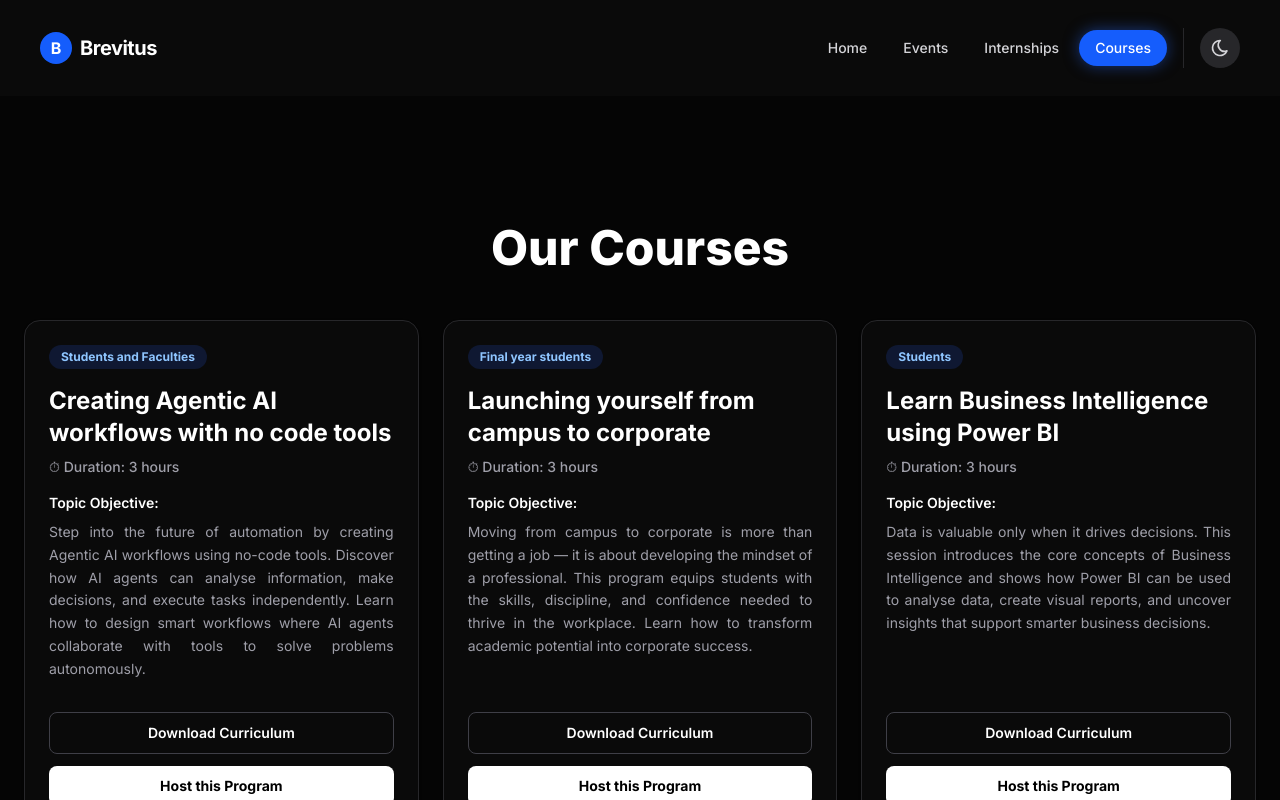
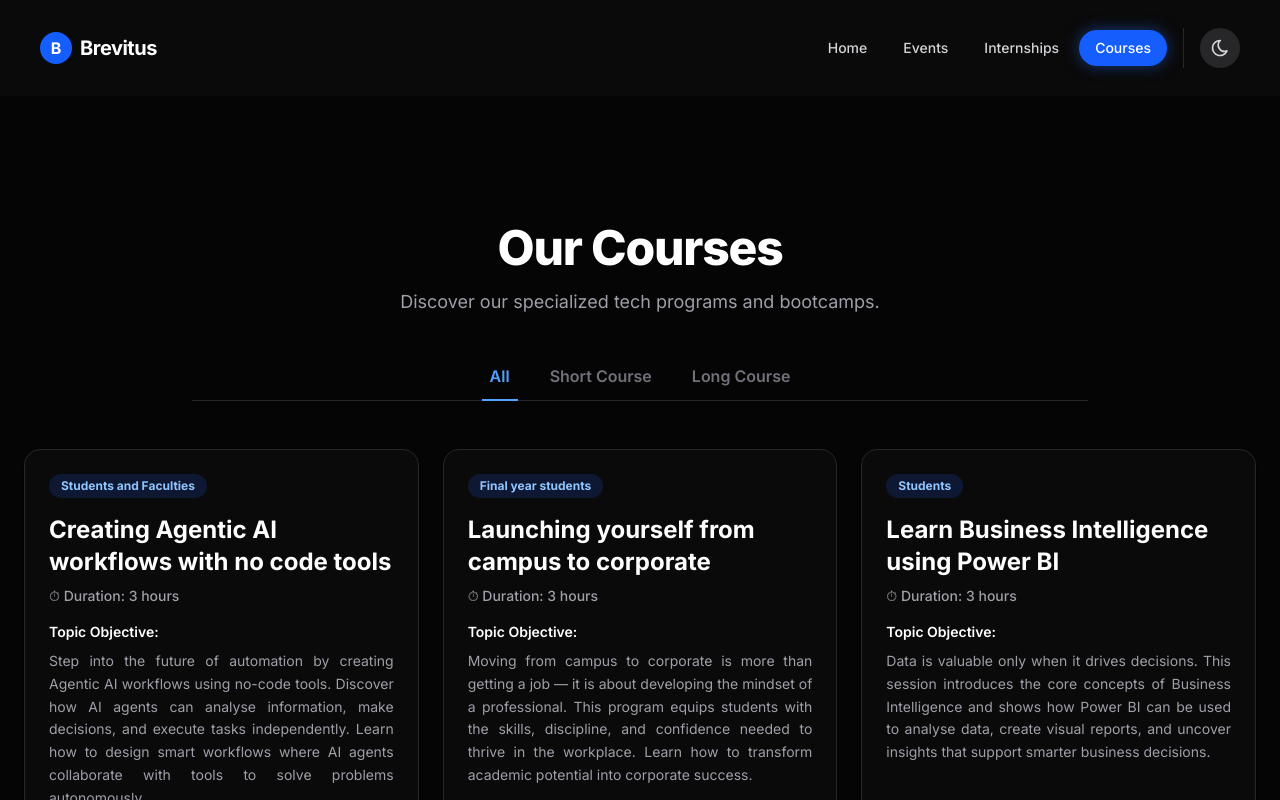
Before and after one commit to brevitusdevelopers/Brevitus_technology, a Next.js app: page /courses in a window 1280 px wide. Shown: the top 800 px of the page. Built offline with nearby package versions, Linux system fonts and the light colour scheme.

Commit message:
added filtering in course tab based on duration, minor fixes

```diff
--- a/app/(public)/courses/page.tsx
+++ b/app/(public)/courses/page.tsx
@@ -1,11 +1,31 @@
 "use client";
 
-import { motion, Variants } from "framer-motion";
+import { useState } from "react";
+import { motion, AnimatePresence, Variants } from "framer-motion";
 
-// IMPORT YOUR NEW DATA FILE HERE
+// IMPORT YOUR DATA FILE HERE
 import { coursesData } from "@/lib/coursesData";
 
 export default function CoursesPage() {
+  // Navigation State
+  const [filter, setFilter] = useState("All");
+
+  // Define our custom duration categories
+  const categories = ["All", "Short Course", "Long Course"];
+
+  // Filter logic based on the 'duration' string
+  const filteredCourses = coursesData.filter(course => {
+    if (filter === "All") return true;
+
+    // We classify courses containing "hour" or "hours" as Short Courses.
+    // Flexible, Marathon, or week/month-based courses become Long Courses.
+    const isShortCourse = course.duration.toLowerCase().includes("hour");
+
+    if (filter === "Short Course") return isShortCourse;
+    if (filter === "Long Course") return !isShortCourse;
+
+    return true;
+  });
 
   // Framer motion variants for staggered animations
   const containerVariants: Variants = {
@@ -30,26 +50,68 @@ export default function CoursesPage() {
   return (
     <div className="min-h-screen bg-zinc-50 dark:bg-[#050505] text-black dark:text-white transition-colors duration-300 pt-32 pb-20 px-6">
       <div className="max-w-7xl mx-auto flex flex-col items-center">
-        <motion.h1
+
+        {/* Header */}
+        <motion.div
           initial={{ opacity: 0, y: -20 }}
           animate={{ opacity: 1, y: 0 }}
           transition={{ duration: 0.6 }}
-          className="text-4xl md:text-5xl font-extrabold mb-12 text-center"
+          className="text-center mb-12"
         >
+          <h1 className="text-4xl md:text-5xl font-extrabold mb-4 tracking-tight">
             Our Courses
-        </motion.h1>
+          </h1>
+          <p className="text-zinc-600 dark:text-zinc-400 text-lg max-w-2xl mx-auto">
+            Discover our specialized tech programs and bootcamps.
+          </p>
+        </motion.div>
 
+        {/* Clean, Accessible Filter Tabs */}
         <motion.div
+          initial={{ opacity: 0, y: 10 }}
+          animate={{ opacity: 1, y: 0 }}
+          transition={{ duration: 0.5, delay: 0.1 }}
+          className="flex flex-wrap justify-center gap-2 sm:gap-6 mb-12 border-b border-zinc-200 dark:border-zinc-800 w-full max-w-4xl"
+        >
+          {categories.map((cat) => (
+            <button
+              key={cat}
+              onClick={() => setFilter(cat)}
+              className={`pb-3 px-2 text-sm sm:text-base font-semibold transition-colors relative ${
+                filter === cat
+                  ? "text-blue-600 dark:text-blue-400"
+                  : "text-zinc-500 hover:text-black dark:hover:text-white"
+              }`}
+            >
+              {cat}
+              {filter === cat && (
+                <motion.div
+                  layoutId="activeCourseTab"
+                  className="absolute bottom-[-1px] left-0 right-0 h-0.5 bg-blue-600 dark:bg-blue-400"
+                />
+              )}
+            </button>
+          ))}
+        </motion.div>
+
+        {/* Courses Grid with Framer Motion AnimatePresence */}
+        <motion.div
+          layout
           variants={containerVariants}
           initial="hidden"
           animate="show"
           className="w-full grid grid-cols-1 md:grid-cols-2 lg:grid-cols-2 xl:grid-cols-3 gap-6"
         >
-          {/* Map over the newly imported coursesData array */}
-          {coursesData.map((course, index) => (
+          <AnimatePresence mode="popLayout">
+            {filteredCourses.map((course, index) => (
               <motion.div
-              key={index}
+                layout
                 variants={cardVariants}
+                initial={{ opacity: 0, scale: 0.95, y: 20 }}
+                animate={{ opacity: 1, scale: 1, y: 0 }}
+                exit={{ opacity: 0, scale: 0.95, y: 20 }}
+                transition={{ duration: 0.4, delay: index * 0.05 }}
+                key={course.title} // Used 'title' as a unique key for tracking
                 className="flex flex-col p-6 bg-white dark:bg-[#0a0a0a] border border-zinc-200 dark:border-zinc-800 rounded-2xl shadow-sm hover:shadow-lg hover:border-blue-500/50 dark:hover:border-blue-500/50 transition-all duration-300 group"
               >
                 {/* Category Badge */}
@@ -93,6 +155,7 @@ export default function CoursesPage() {
                 </div>
               </motion.div>
             ))}
+          </AnimatePresence>
         </motion.div>
       </div>
     </div>
--- a/lib/internshipsData.ts
+++ b/lib/internshipsData.ts
@@ -16,9 +16,9 @@ export const internshipsData: InternshipData[] = [
   {
     id: 2,
     domain: "Data Engineering",
-    title: "Data Engineering Internship",
+    title: "Academic Internship",
     duration: "3 Months",
-    type: "Industry Training",
+    type: "Academic Internship",
     skills: ["SQL", "Python", "Apache Spark", "Apache Airflow", "ETL"],
     description: "This internship is designed to transform students into job-ready Data Engineering professionals through hands-on, industry-focused training. Learners gain practical expertise in SQL, Python, data processing, and ETL pipeline development, along with exposure to Big Data concepts and scalable data handling using tools like Apache Spark. The program also covers workflow automation and orchestration using Apache Airflow, enabling students to build and manage real-world data pipelines. The program concludes with resume building, interview preparation, and an Internship Completion Certificate, making students ready for entry-level roles in Data Engineering and Analytics.",
     pdfLink: "https://ik.imagekit.io/wkqezkwpg/Site%20content/Site%20content/data_engineering_internship.pdf"
```
Lines whose indentation alone changed are shown as unchanged.
